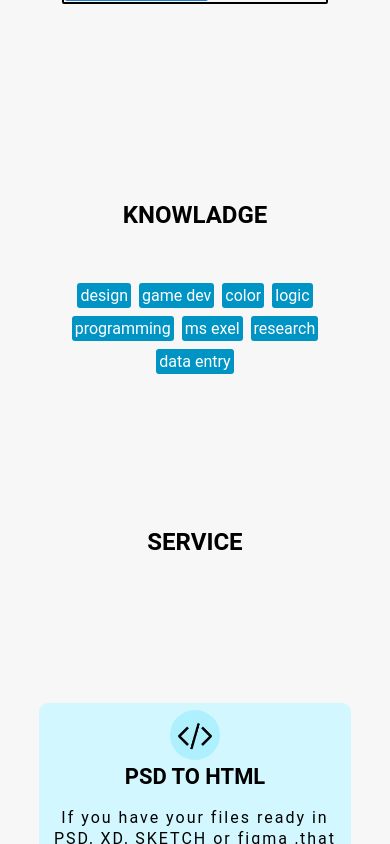
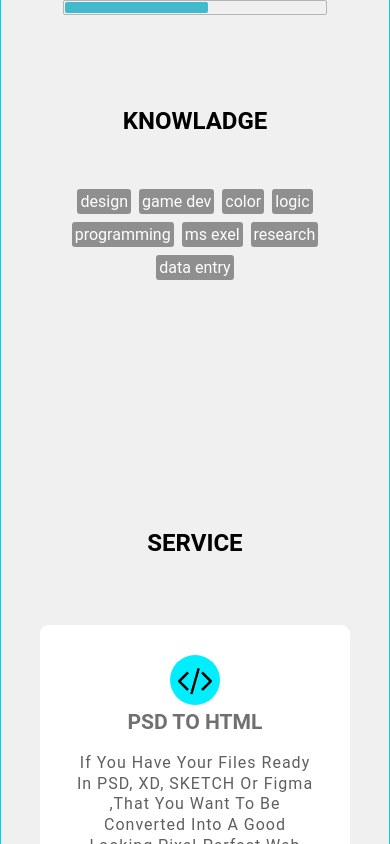
Before and after one commit to mohammad-russel/mohammadrussell.github-io, a plain HTML site: page index.html in a window 390 px wide. Shown: the part 1160-2004 px from the top of the page. Drawn offline with Linux system fonts and the light colour scheme.

Commit message:
Update style.css

```diff
--- a/style.css
+++ b/style.css
@@ -5,6 +5,8 @@
     font-family: 'Roboto', sans-serif;
 }
 
+@import url('https://fonts.googleapis.com/css2?family=Varela+Round&display=swap');
+@import url('https://fonts.googleapis.com/css2?family=Gluten&display=swap');
 @import url('https://fonts.googleapis.com/css2?family=Roboto&display=swap');
 body {
     height: 100vh;
@@ -21,7 +23,7 @@ body {
 }
 
 .container {
-    background-color: rgb(139, 251, 255);
+    background-color: rgb(91 218 234);
     width: 95vw;
     height: 90vh;
     display: flex;
@@ -58,6 +60,8 @@ body {
 
 .name h1 {
     font-size: 3vmax;
+    font-family: 'Varela Round', sans-serif;
+    color: #565656;
 }
 
 a.fa {
@@ -69,7 +73,7 @@ a.fa {
 
 .about {
     text-transform: capitalize;
-    margin-top: 15px;
+    margin-top: 55px;
     color: rgb(48, 48, 48);
 }
 
@@ -78,7 +82,7 @@ a.fa {
     padding: 4px;
     border-radius: 2px;
     color: rgb(36, 36, 36);
-    box-shadow: black 0px 5px 5px -4px;
+    box-shadow: black 0px 3px 5px -4px;
     border: 1px solid rgb(94, 94, 94);
     background-color: rgba(255, 20, 145, 0);
 }
@@ -92,9 +96,11 @@ a.fa {
 /* .............container 2.......... */
 
 .subcontainer2 {
+    box-shadow: -3px 0px 20px -11px;
     width: 80%;
+    border: 1px solid #00d5e8;
     border-radius: 20px;
-    background-color: rgb(247, 247, 247);
+    background-color: rgb(240, 240, 240);
 }
 
 header {
@@ -148,6 +154,17 @@ li a:hover {
     overflow: auto;
 }
 
+.contentbox::-webkit-scrollbar {
+    width: 8px;
+    background-color: rgba(0, 0, 0, 0);
+    border-radius: 60px;
+}
+
+::-webkit-scrollbar-thumb {
+    background: linear-gradient(rgb(110, 233, 255), rgb(92, 255, 198));
+    border-radius: 30px;
+}
+
 .sec {
     width: 100%;
     height: 100%;
@@ -195,6 +212,7 @@ li a:hover {
 .skills {
     display: flex;
     padding: 5px;
+    justify-content: center;
 }
 
 .skillbox {
@@ -223,9 +241,9 @@ li a:hover {
     width: 100%;
     display: flex;
     border-radius: 2px;
-    height: 11px;
+    height: 15px;
     padding: 1px;
-    border: 2px solid rgb(0, 0, 0);
+    border: 1px solid rgb(181, 181, 181);
     align-items: center;
 }
 
@@ -233,13 +251,13 @@ li a:hover {
     width: 68%;
     height: 100%;
     border-radius: 2px;
-    background: rgb(40, 125, 204);
+    background: rgb(67, 185, 206);
 }
 
 .knowladgebox {
     width: 50%;
+    display: none;
     height: 100%;
-    display: flex;
     flex-direction: column;
     justify-content: center;
 }
@@ -258,7 +276,7 @@ li a:hover {
 
 .d {
     width: max-content;
-    background: rgb(0, 148, 197);
+    background: rgb(143, 143, 143);
     padding: 3px;
     color: white;
     margin: 4px;
@@ -280,11 +298,11 @@ li a:hover {
 }
 
 .serviceblock {
-    background-color: rgb(210, 247, 255);
+    background-color: rgb(255, 255, 255);
     width: 30%;
     height: 80%;
     border-radius: 9px;
-    padding: 7px;
+    padding: 30px;
     display: flex;
     flex-direction: column;
     transition: 0.3s;
@@ -292,7 +310,7 @@ li a:hover {
 
 .serviceblock:hover {
     transform: translateY(-8px);
-    box-shadow: black 0px 8px 13px -6px;
+    box-shadow: rgb(61, 61, 61) 0px 8px 13px -6px;
 }
 
 .workicon {
@@ -304,16 +322,20 @@ li a:hover {
     width: 50px;
     padding: 8px;
     border-radius: 50%;
-    background-color: rgb(175, 240, 255);
+    background-color: rgb(0, 238, 255);
 }
 
 .workicon h2 {
-    font-size: 2.6vmax;
+    font-size: 2.5vmax;
+    color: #707070;
 }
 
 .detals p {
-    letter-spacing: 2px;
+    letter-spacing: 1px;
     line-height: 1.3em;
+    color: #5f5f5f;
+    text-transform: capitalize;
+    text-align: center;
 }
 
 
@@ -340,7 +362,7 @@ li a:hover {
 
 .wbox a img {
     padding: 1px;
-    border: 1px solid black;
+    border: 1px solid rgb(158, 158, 158);
     width: 100%;
     transition: 0.2s;
 }
@@ -360,15 +382,15 @@ section#contact {
 }
 
 .formbox {
-    background-color: #00e7f74a;
-    border-radius: 4px;
+    background-color: #e2e2e2;
+    border-radius: 15px;
+    border: 1px solid #00d5e8;
     padding: 50px;
 }
 
 .formbox h2 {
     text-align: center;
-    color: #ffffff;
-    text-shadow: black 0 0 2px;
+    color: #777777;
 }
 
 form {
@@ -395,9 +417,10 @@ textarea {
 #submit {
     width: 50%;
     text-align: center;
+    border: 1px solid #00d5e8;
     margin-top: 22px;
     float: right;
-    box-shadow: rgb(0, 255, 166) inset 0px 0px 0px 15px;
+    box-shadow: rgb(255, 255, 255) inset 0px 0px 0px 15px;
     transition: 0.5s;
 }
 
@@ -502,6 +525,7 @@ textarea {
         align-items: center;
     }
     .knowladgebox {
+        display: block;
         width: 100%;
     }
     .kg {
```
